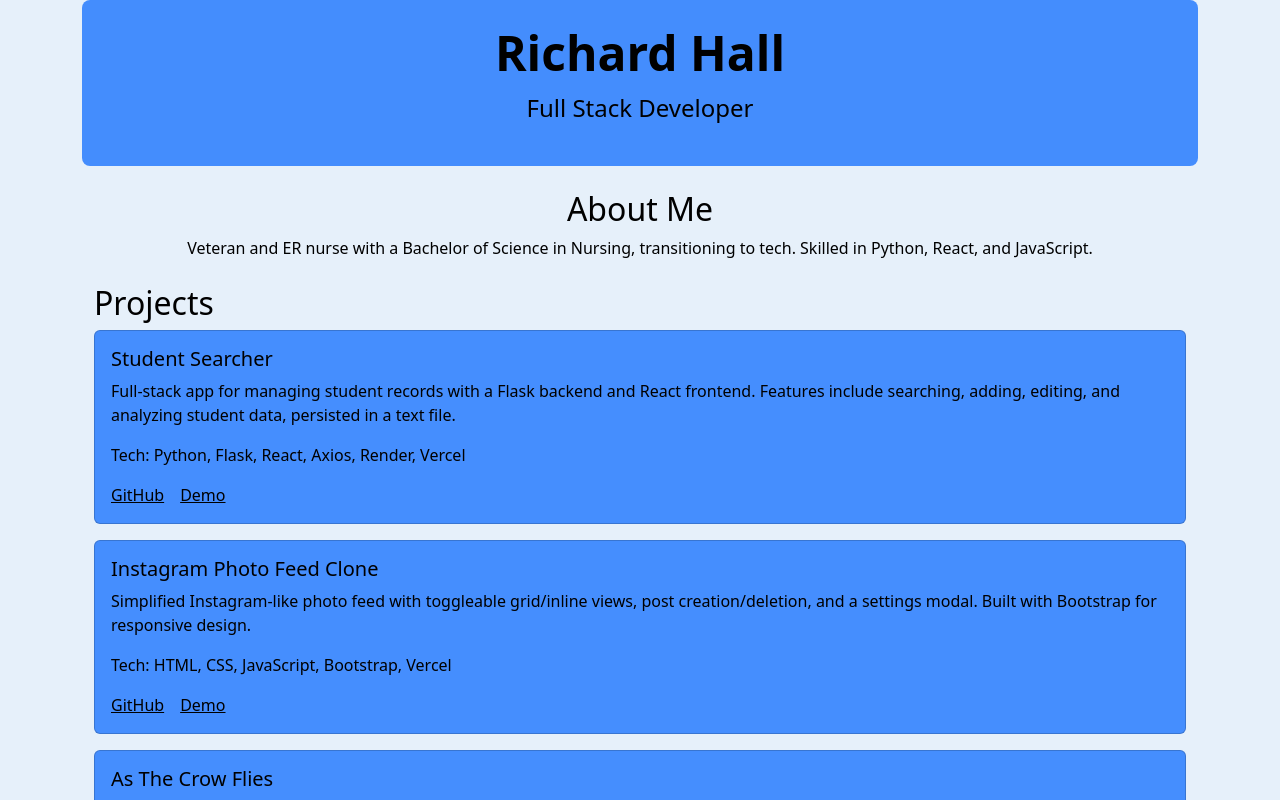
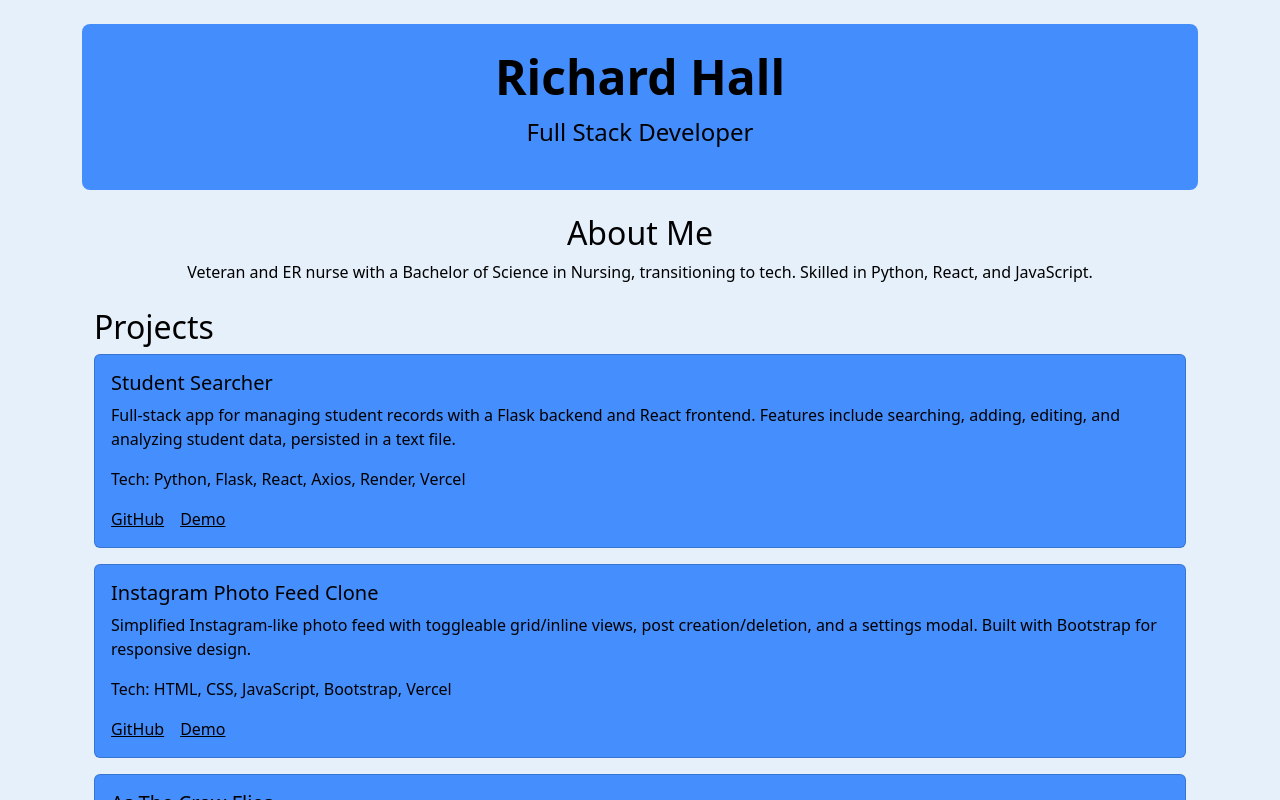
Before and after one commit to Cyberbot777/portfolio, a React (Create React App) app: page / in a window 1280 px wide. Shown: the top 800 px of the page. Built offline with nearby package versions, Linux system fonts and the light colour scheme.

Commit message:
Add README and update header with top margin

```diff
--- a/src/components/Header.js
+++ b/src/components/Header.js
@@ -4,7 +4,7 @@ import { Container } from 'react-bootstrap';
 
 const Header = () => (
   <Container
-    className="text-center py-4 mb-4"
+    className="text-center py-4 mb-4 mt-4"
     style={{
       background: 'rgba(0, 100, 255, 0.7)',
       color: '#000000',
```
Also changed, not shown: 1 other file (tests, documents, lock files or other folders).
